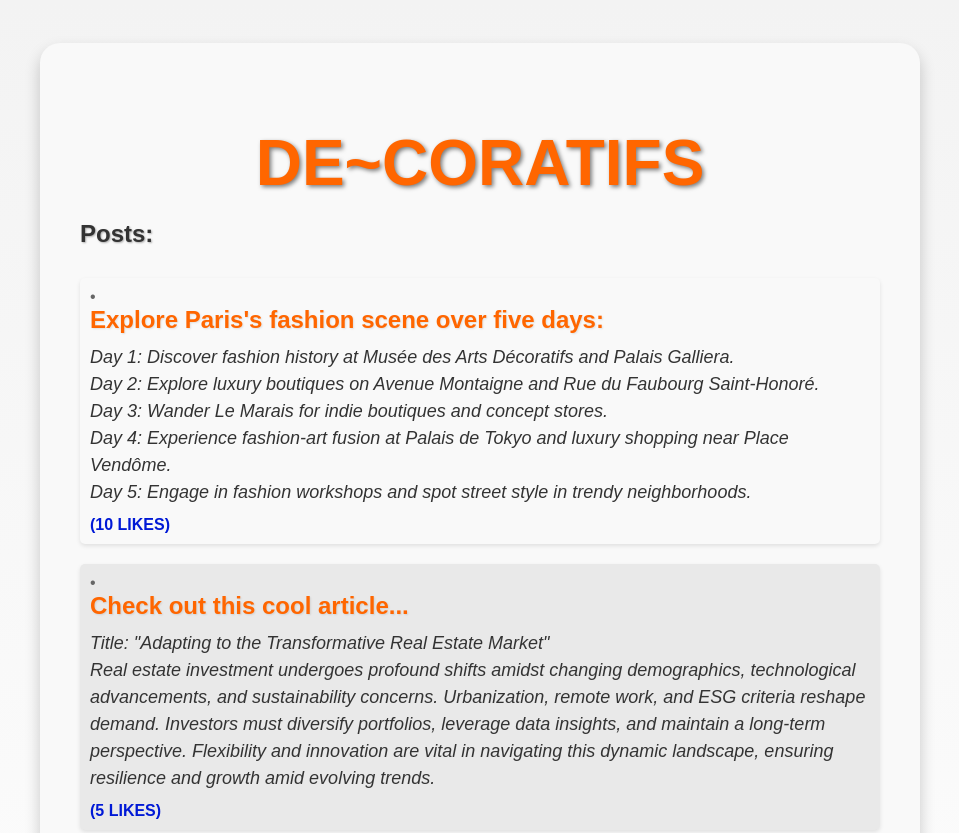
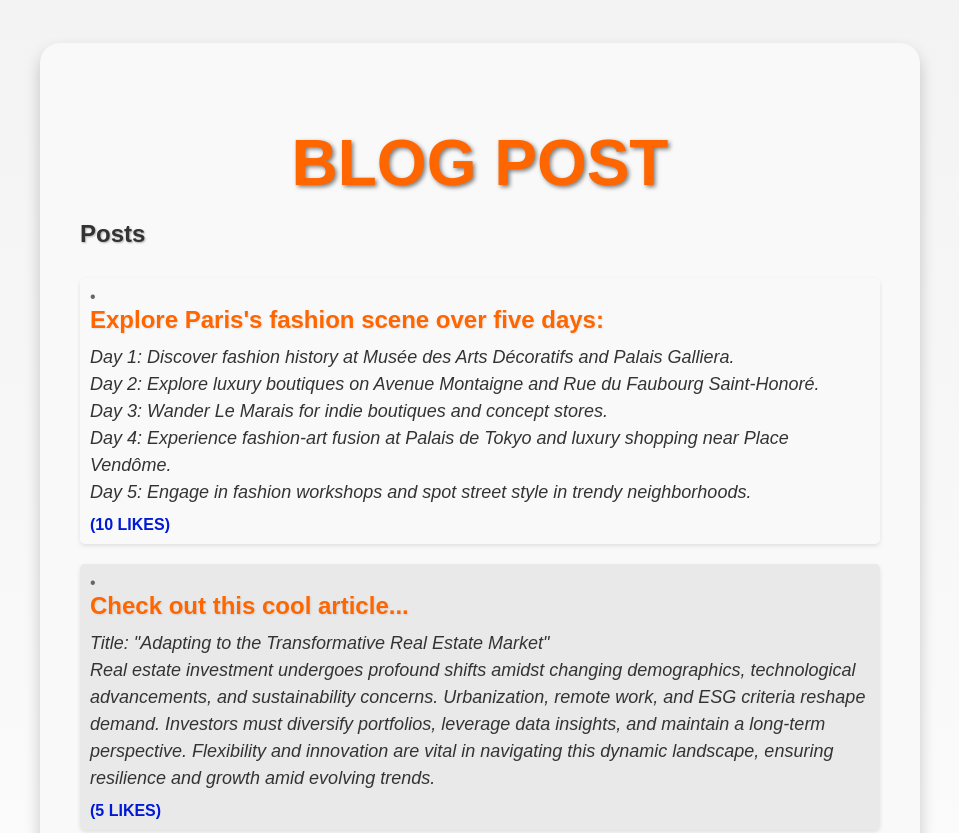
Before and after one commit to Willizberc/XML_Project, a plain HTML site: page blog_post.html in a window 1280 px wide. Shown: the part 107-940 px from the top of the page, without its empty margins (160-1119 px from the left). Drawn offline with Linux system fonts and the light colour scheme.

Commit message:
xml midsem project

```diff
--- a/index.html
+++ b/blog_post.html
@@ -138,8 +138,8 @@
    </head>
    <body>
       <div class="container">
-         <h1>DE~CORATIFS</h1>
-         <h2>Posts:</h2>
+         <h1>BLOG POST</h1>
+         <h2>Posts</h2>
          <ul class="post-list">
             <li>
                <div class="post-title">Explore Paris's fashion scene over five days:</div>
--- a/microblog.xml
+++ b/microblog.xml
@@ -1,7 +1,7 @@
 <?xml version="1.0" encoding="UTF-8"?>
 <microBlog>
     <user>
-        <name>DE~CORATIFS</name>
+        <name>BLOG POST</name>
         <handle>jdoe</handle>
         <posts>
             <post id="1">
```
